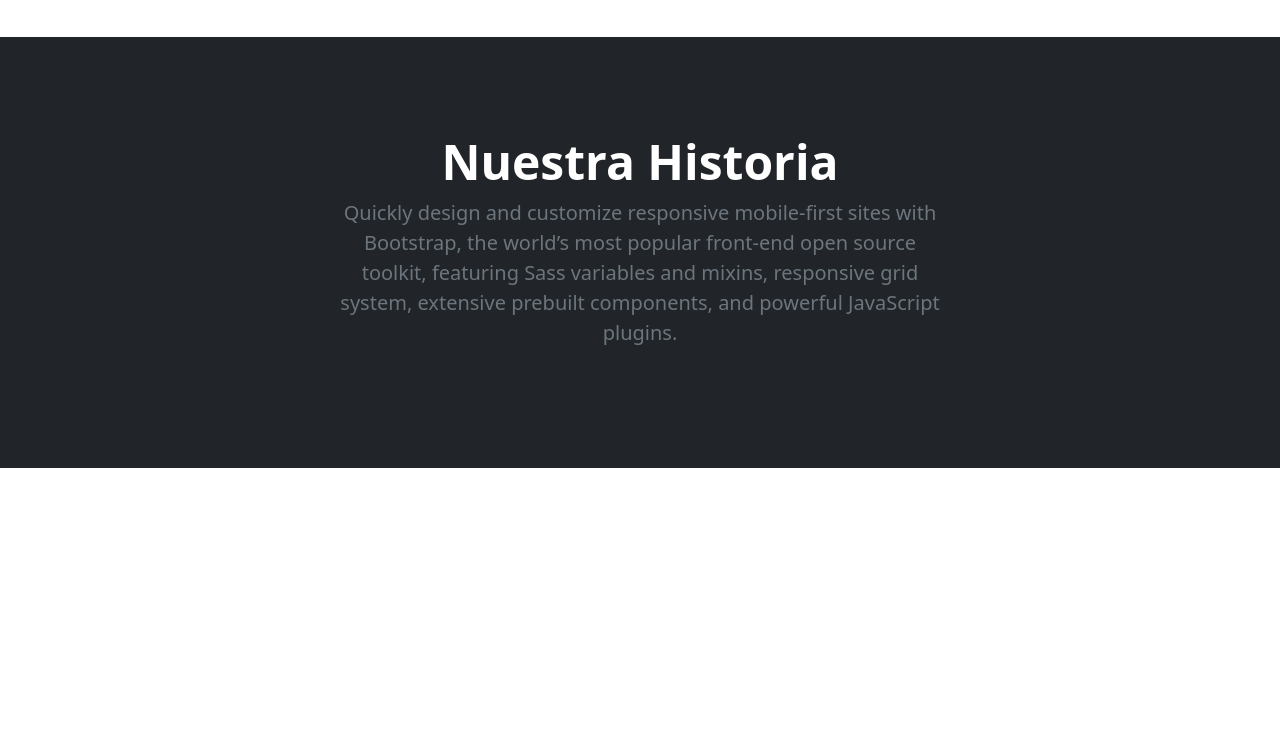
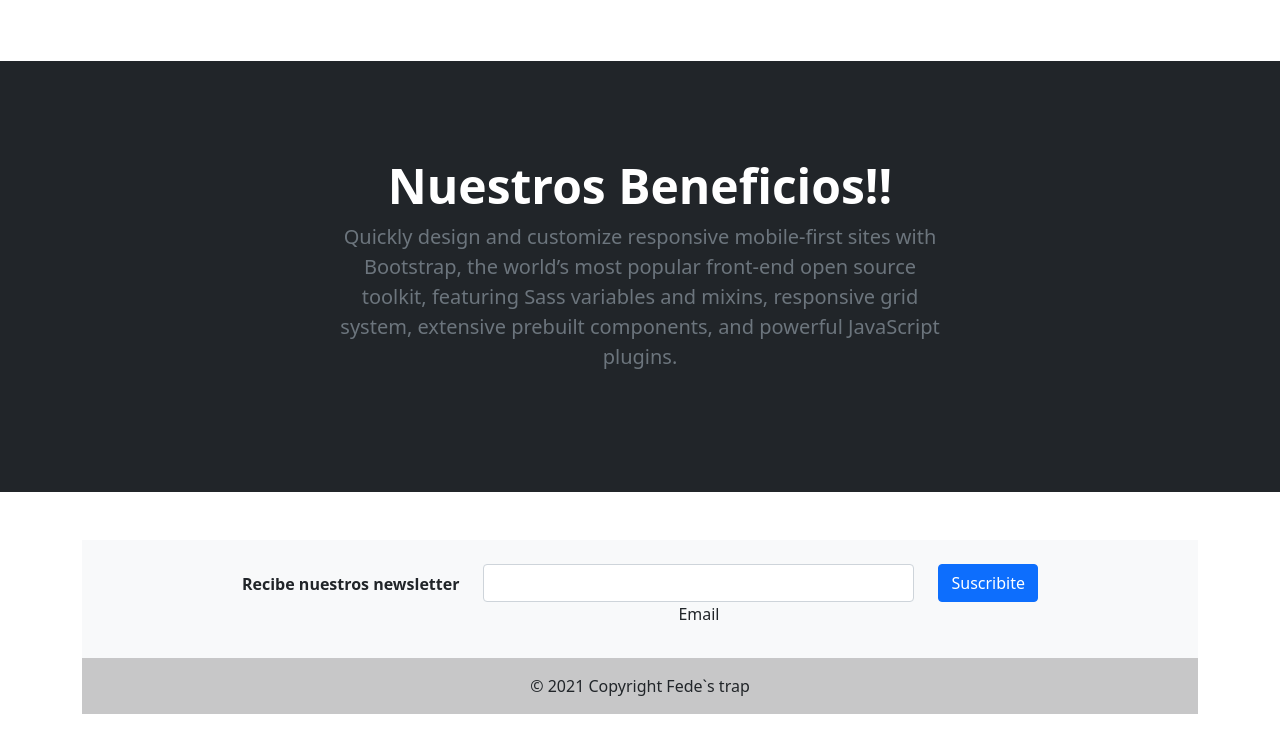
Before and after one commit to fedecarri/Fede-boostrap, a plain HTML site: page index.html in a window 1280 px wide. Shown: the part 623-1376 px from the top of the page. Before the commit the page ends 1091 px from the top, so only its background shows below. Drawn offline with nearby package versions, Linux system fonts and the light colour scheme.

Commit message:
Avance 1

```diff
--- a/index.html
+++ b/index.html
@@ -47,7 +47,7 @@
       <div class="card mb-3" style="max-width: 540px;">
         <div class="row g-0">
           <div class="col-md-4">
-            <img src="Imagenes/Imagen9.jpg" class="img-fluid rounded-start" alt="...">
+            <img src="Imagenes/Imagen.jpg" class="img-fluid rounded-start" alt="...">
           </div>
           <div class="col-md-8 ">
             <div class="card-body">
@@ -91,7 +91,7 @@
     </div>
     <div class="bg-dark text-secondary px-4 py-5 text-center">
       <div class="py-5">
-        <h1 class="display-5 fw-bold text-white">Nuestra Historia</h1>
+        <h1 class="display-5 fw-bold text-white">Nuestros Beneficios!!</h1>
         <div class="col-lg-6 mx-auto">
           <p class="fs-5 mb-4">Quickly design and customize responsive mobile-first sites with Bootstrap, the world’s most popular front-end open source toolkit, featuring Sass variables and mixins, responsive grid system, extensive prebuilt components, and powerful JavaScript plugins.</p>
 
@@ -101,7 +101,49 @@
     </div>
 
     <footer>
+      <div class="container my-5">
 
+        <footer class="bg-light text-center">
+
+        <div class="container p-4 pb-0">
+
+          <section class="">
+            <form action="">
+              <div class="row d-flex justify-content-center">
+                <div class="col-auto">
+                  <p class="pt-2">
+                    <strong>Recibe nuestros newsletter</strong>
+                  </p>
+                </div>
+
+
+                <div class="col-md-5 col-12">
+                  <div class="form-outline mb-4">
+                    <input type="email" id="form5Example2" class="form-control" />
+                    <label class="form-label" for="form5Example2">Email</label>
+                  </div>
+                </div>
+
+                <div class="col-auto">
+                  <button type="submit" class="btn btn-primary mb-4">
+                    Suscribite
+                  </button>
+                </div>
+              </div>
+            </form>
+          </section>
+
+        </div>
+
+
+
+        <div class="text-center p-3" style="background-color: rgba(0, 0, 0, 0.2);">
+          © 2021 Copyright Fede`s trap</a>
+        </div>
+
+      </footer>
+
+      </div>
     </footer>
 
     <script src="https://cdn.jsdelivr.net/npm/bootstrap@5.1.3/dist/js/bootstrap.bundle.min.js" integrity="sha384-ka7Sk0Gln4gmtz2MlQnikT1wXgYsOg+OMhuP+IlRH9sENBO0LRn5q+8nbTov4+1p" crossorigin="anonymous"></script>
```
Also changed, not shown: Iconos/facebook.svg (added), Iconos/insta.svg (added), Iconos/twitter.svg (added), Iconos/whatsapp.svg (added).
